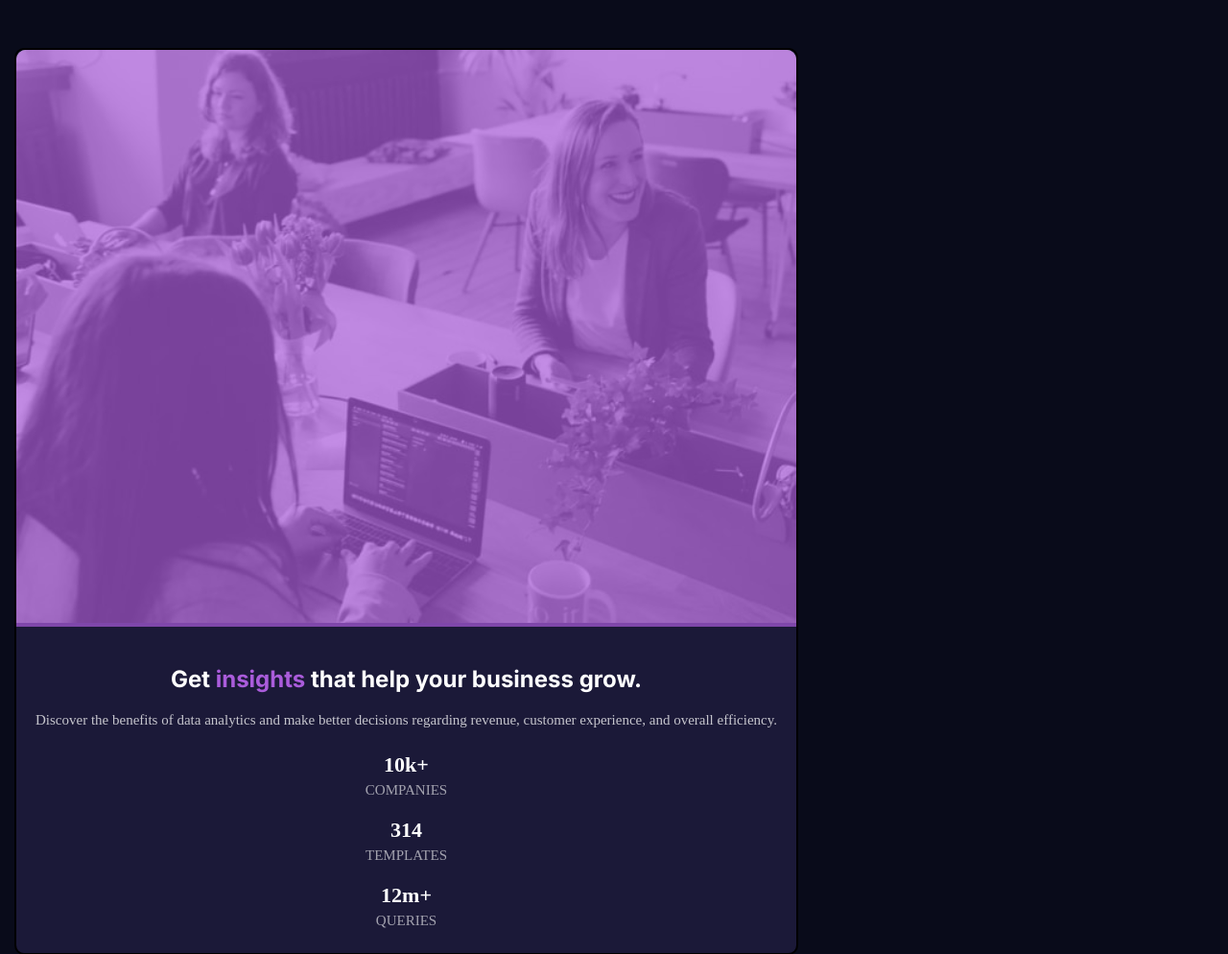
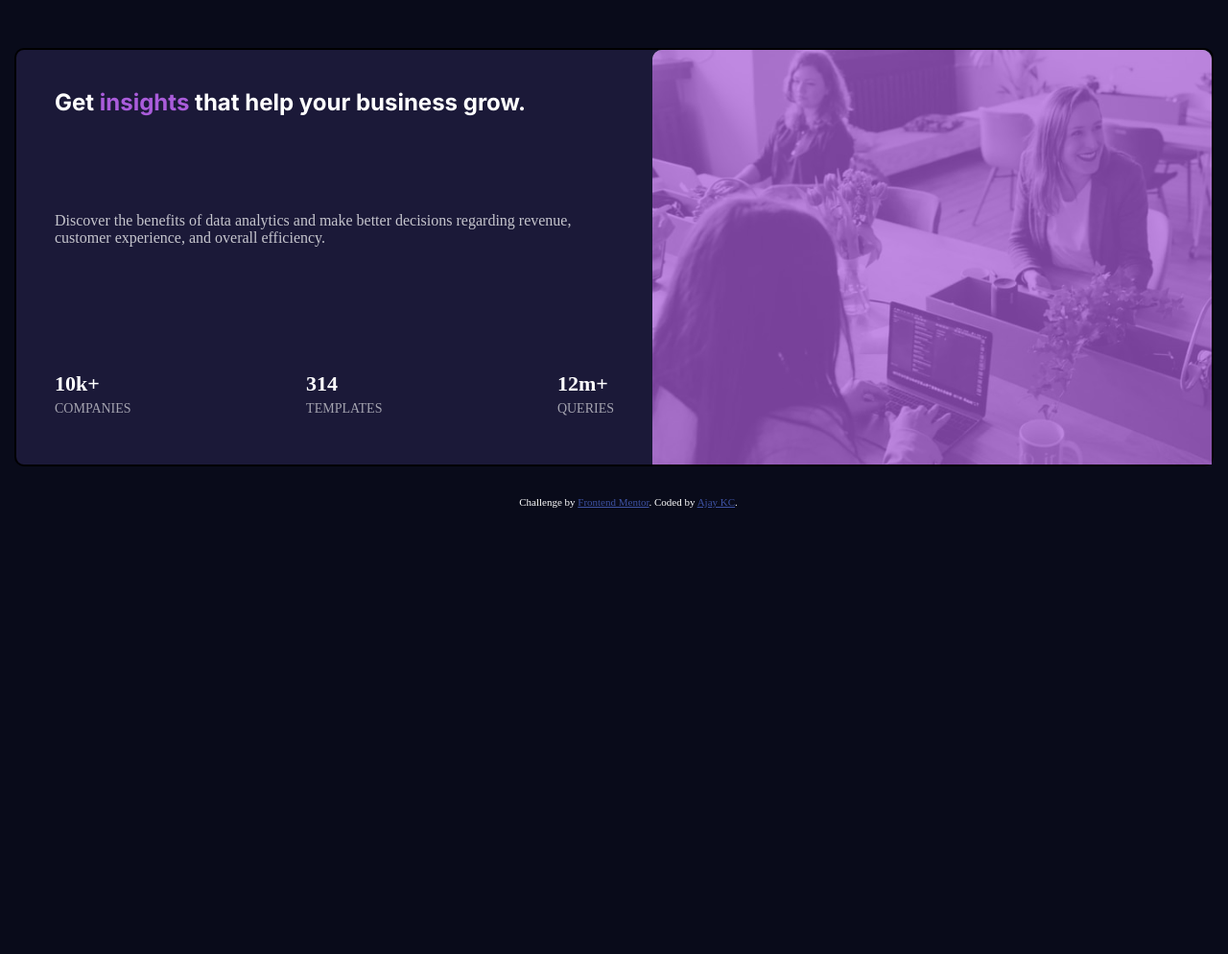
Before and after one commit to ajay117/stats-preview-card-component-main, a plain HTML site: page index.html in a window 1280 px wide. Shown: the top 994 px of the page at 96% size. After the commit the page ends 800 px from the top, so only its background shows below. Drawn offline with Linux system fonts and the light colour scheme.

Commit message:
Add styles for larger screens

```diff
--- a/index.css
+++ b/index.css
@@ -53,7 +53,7 @@ h3 {
 
 .img {
   width: 100%;
-  height: auto;
+  min-height: 100%;
   border-radius: 10px 10px 0 0;
 }
 
@@ -67,7 +67,7 @@ h3 {
   color: hsla(0, 0%, 100%, 0.75);
 }
 
-.stats__section {
+.stats__container {
   margin: 25px 0;
 }
 
@@ -95,3 +95,37 @@ h3 {
 .attribution a {
   color: hsl(228, 45%, 44%);
 }
+
+@media only screen and (min-width: 376px) {
+  .container {
+    display: flex;
+  }
+  .img__container {
+    order: 2;
+  }
+  .img__container,
+  .info {
+    flex: 1;
+  }
+  .info {
+    padding-left: 40px;
+    padding-right: 40px;
+    text-align: left;
+    display: flex;
+    flex-direction: column;
+    justify-content: space-between;
+  }
+  .info h2 {
+    font-size: 24px;
+  }
+  .info p {
+    font-size: 16px;
+  }
+  .stats__container {
+    display: flex;
+    justify-content: space-between;
+  }
+  .stats p {
+    font-size: 14px;
+  }
+}
--- a/index.html
+++ b/index.html
@@ -29,7 +29,7 @@
           regarding revenue, customer experience, and overall efficiency.
         </p>
 
-        <section class="stats__section">
+        <section class="stats__container">
           <div class="stats">
             <h3>10k+</h3>
             <p>COMPANIES</p>
```
